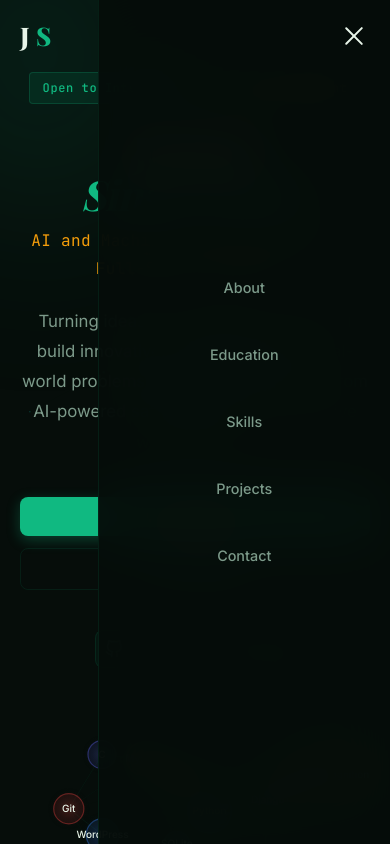
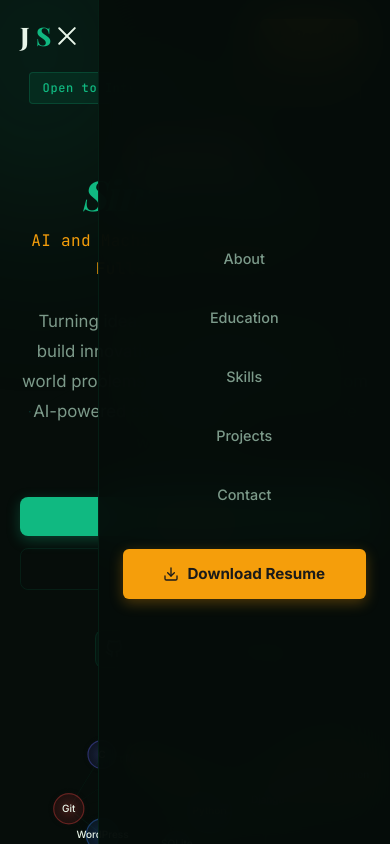
Before and after one commit to jeetam1/Portfolio, a React (Vite) app: page / in a window 390 px wide. Both pictures are taken after a click on the button "Toggle navigation". Shown: the top 844 px of the page. Built offline with nearby package versions, Linux system fonts and the light colour scheme.

Commit message:
resume buttpn added in mobile view

```diff
--- a/src/components/Navbar.jsx
+++ b/src/components/Navbar.jsx
@@ -75,6 +75,30 @@ export default function Navbar() {
               </a>
             </li>
           ))}
+          <li className="mobile-resume-item">
+            <a
+              href="/Jeetam_Singh_Yadav_Resume.pdf"
+              download="Jeetam_Singh_Yadav_Resume.pdf"
+              className="btn btn-accent mobile-resume-btn"
+              onClick={() => setIsMobileOpen(false)}
+            >
+              <svg
+                width="16"
+                height="16"
+                viewBox="0 0 24 24"
+                fill="none"
+                stroke="currentColor"
+                strokeWidth="2"
+                strokeLinecap="round"
+                strokeLinejoin="round"
+              >
+                <path d="M21 15v4a2 2 0 0 1-2 2H5a2 2 0 0 1-2-2v-4" />
+                <polyline points="7 10 12 15 17 10" />
+                <line x1="12" y1="15" x2="12" y2="3" />
+              </svg>
+              Download Resume
+            </a>
+          </li>
         </ul>
 
         {/* Right actions */}
@@ -82,9 +106,23 @@ export default function Navbar() {
           <a
             href="/Jeetam_Singh_Yadav_Resume.pdf"
             download="Jeetam_Singh_Yadav_Resume.pdf"
-            className="btn btn-accent"
+            className="btn btn-accent nav-resume-btn"
             style={{ padding: '0.5rem 1.2rem', fontSize: '0.85rem' }}
           >
+            <svg
+              width="14"
+              height="14"
+              viewBox="0 0 24 24"
+              fill="none"
+              stroke="currentColor"
+              strokeWidth="2"
+              strokeLinecap="round"
+              strokeLinejoin="round"
+            >
+              <path d="M21 15v4a2 2 0 0 1-2 2H5a2 2 0 0 1-2-2v-4" />
+              <polyline points="7 10 12 15 17 10" />
+              <line x1="12" y1="15" x2="12" y2="3" />
+            </svg>
             Resume
           </a>
         </div>
--- a/src/index.css
+++ b/src/index.css
@@ -300,6 +300,10 @@ section {
   border-radius: 2px;
 }
 
+.mobile-resume-item {
+  display: none;
+}
+
 @media (max-width: 900px) {
   .nav-container {
     padding: 0 1.25rem;
@@ -334,7 +338,8 @@ section {
     -webkit-backdrop-filter: blur(24px);
     flex-direction: column;
     justify-content: center;
-    gap: 2.5rem;
+    gap: 2rem;
+    padding: 2rem 1.5rem;
     transition: transform 0.4s var(--ease-out), visibility 0.4s;
     border-left: 1px solid var(--border-color);
   }
@@ -344,8 +349,31 @@ section {
     visibility: visible;
   }
 
+  .mobile-resume-item {
+    display: block;
+    width: 100%;
+    margin-top: 0.5rem;
+  }
+
+  .mobile-resume-btn {
+    width: 100%;
+    justify-content: center;
+    padding: 0.75rem 1.25rem !important;
+    font-size: 0.95rem !important;
+    gap: 0.5rem;
+    box-shadow: 0 0 15px rgba(0, 255, 170, 0.2);
+  }
+
   .nav-actions {
-    display: none;
+    display: flex;
+    margin-left: auto;
+    margin-right: 0.75rem;
+  }
+
+  .nav-resume-btn {
+    padding: 0.4rem 0.8rem !important;
+    font-size: 0.8rem !important;
+    gap: 0.4rem;
   }
 }
 
```
